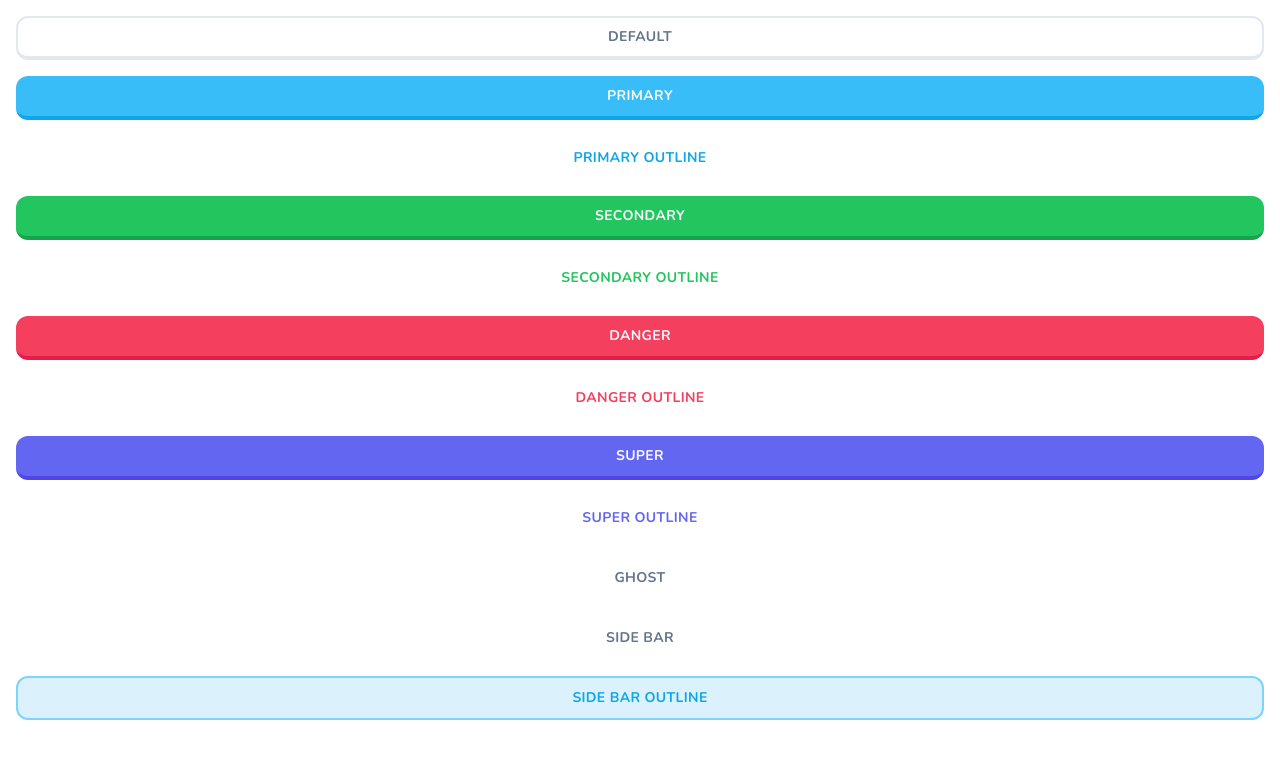
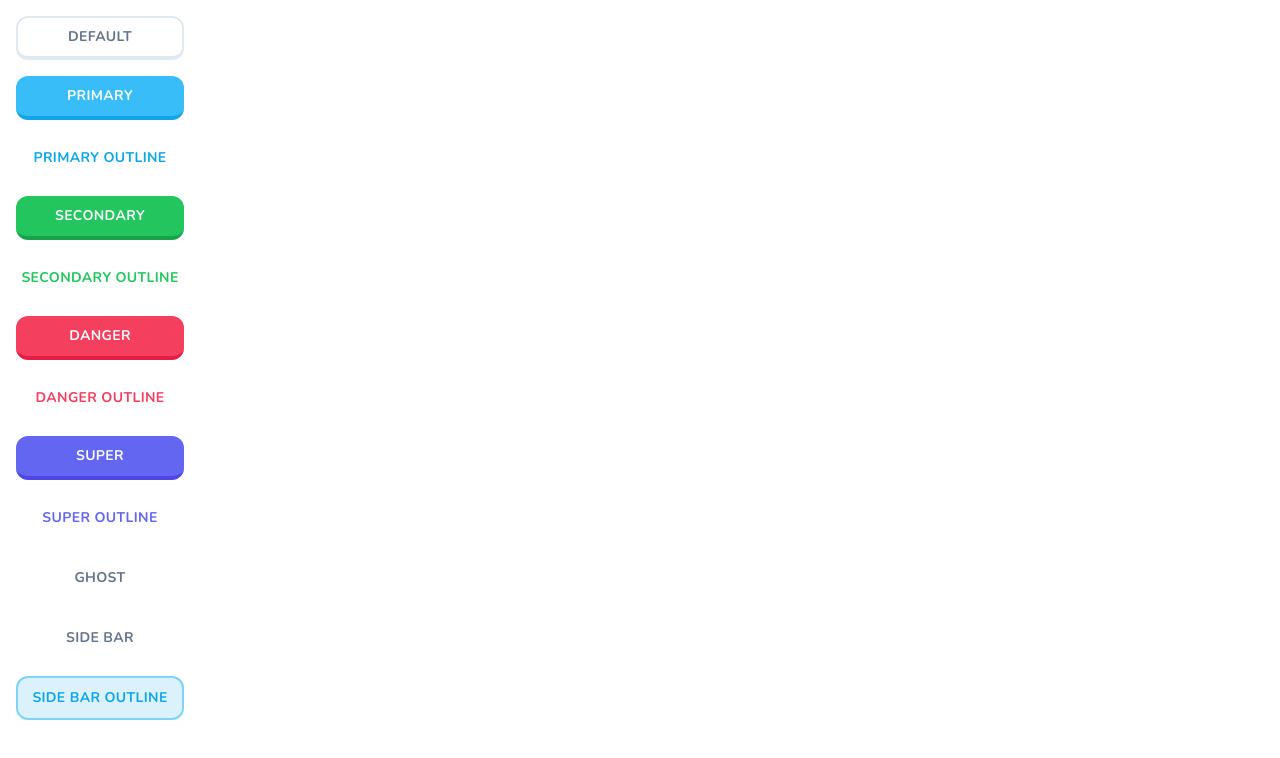
Before and after one commit to threejay20/language, a Next.js app in the folder language/: page /buttons in a window 1280 px wide. Shown: the top 758 px of the page. Built offline with nearby package versions, Linux system fonts and the light colour scheme.

Commit message:
fixed formatting

```diff
--- a/language/app/buttons/page.tsx
+++ b/language/app/buttons/page.tsx
@@ -2,7 +2,7 @@ import { Button } from "@/components/ui/button";
 
 const ButtonsPage = () => {
   return (
-    <div className="p-4 space-y-4 flex flex-col max-w-[200]">
+    <div className="p-4 space-y-4 flex flex-col max-w-[200px]">
       <Button>Default</Button>
       <Button variant="primary">Primary</Button>
       <Button variant="primaryOutline">Primary Outline</Button>
```
